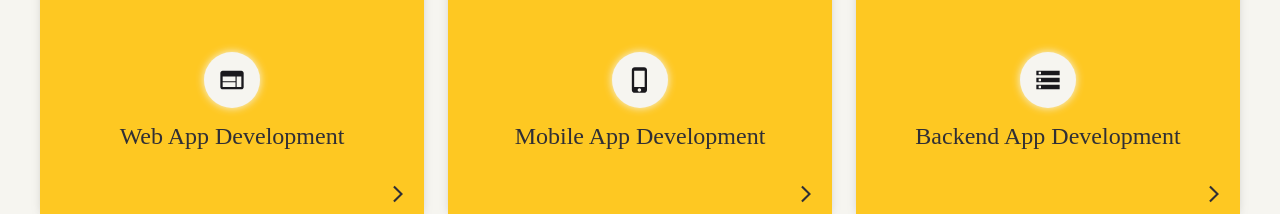
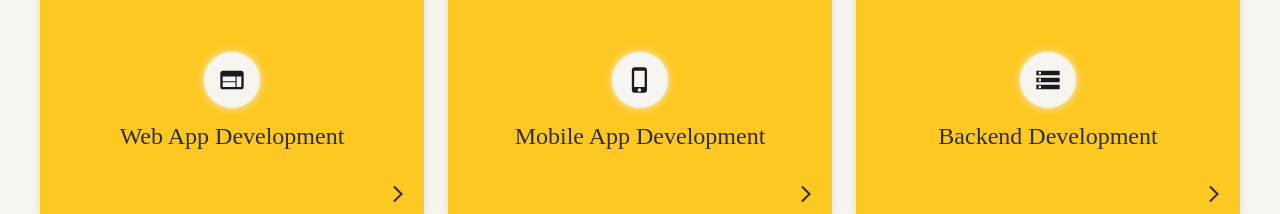
Before and after one commit to killianfalle/killianfalle.github.io, a React (Create React App) app: page / in a window 1280 px wide. Shown: the part 1920-2134 px from the top of the page. Built offline with nearby package versions, Linux system fonts and the light colour scheme.

Commit message:
fix expertise APp on backend

```diff
--- a/src/sections/expertise/expertise.js
+++ b/src/sections/expertise/expertise.js
@@ -37,7 +37,7 @@ function Expertise() {
                                     {item === 'mobile' && <span><PhoneIphoneIcon /></span>}
                                     {item === 'backend' && <span><StorageIcon /></span>}
                                 </div>
-                                <h2 className="expertise-title">{item} App Development</h2>
+                                <h2 className="expertise-title">{item} {item !== 'backend' && "App"} Development</h2>
                             </div>
                             <p className="expertise-description">
                                 {item === 'web' && "Passionate about UI/UX and have professional experience working in HTML, CSS, JS, React and Vue frameworks."}
```
